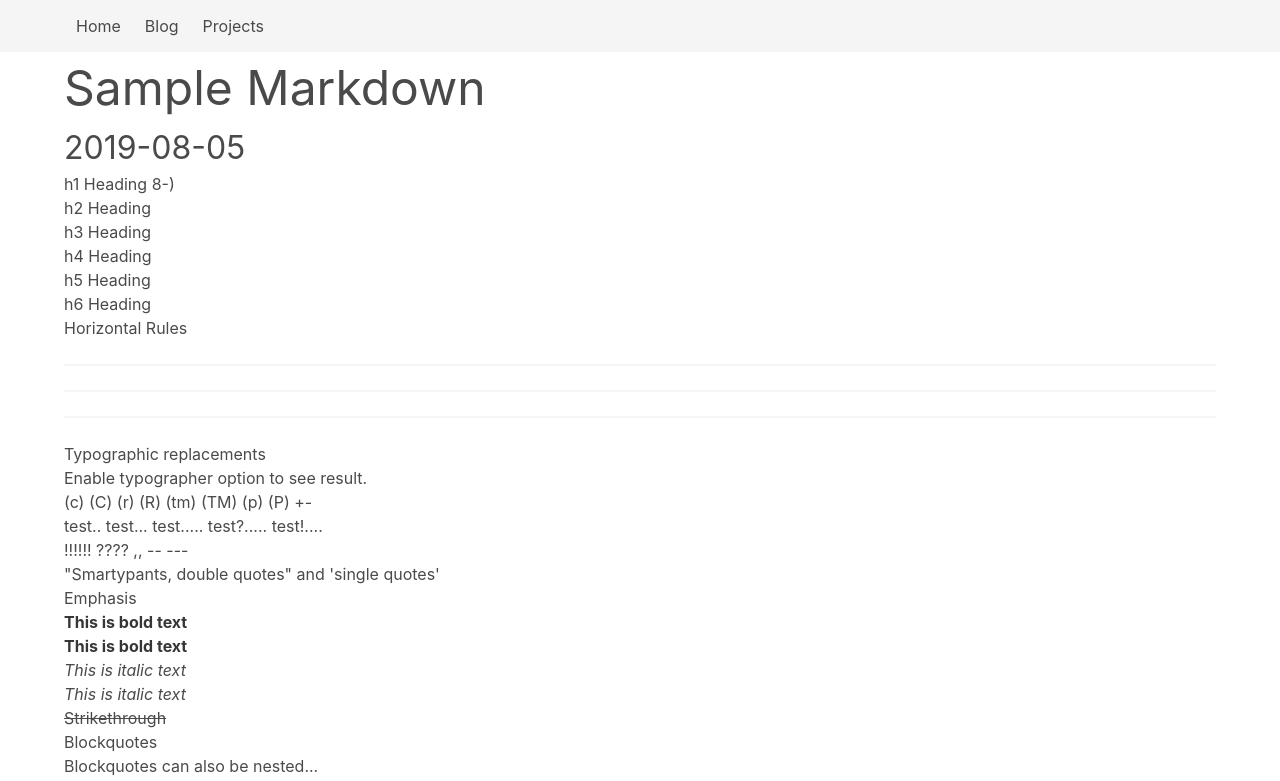
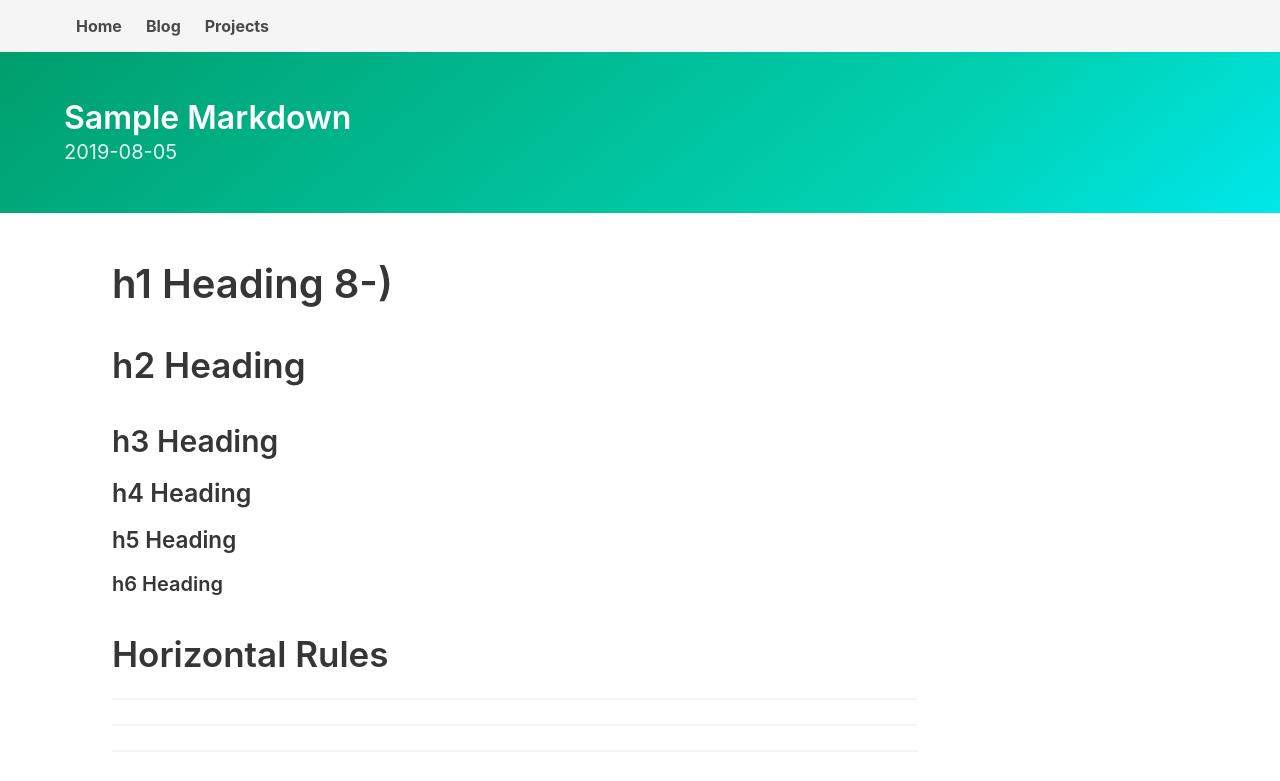
Before and after one commit to t73liu/gatsby-engineer-starter, a Gatsby site: page /posts/first-post in a window 1280 px wide. Shown: the top 781 px of the page. Built offline with nearby package versions, Linux system fonts and the light colour scheme; Gatsby itself is replaced by a stand-in of ours; some packages are replaced by stand-ins of ours.

Commit message:
feature: Improve blog post styling

```diff
--- a/src/components/layout.js
+++ b/src/components/layout.js
@@ -12,13 +12,13 @@ export default ({ children }) => {
       >
         <div className="container navbar-brand">
           <Link className="navbar-item" to="/">
-            Home
+            <strong>Home</strong>
           </Link>
-          <Link className="navbar-item" to="/blog/">
-            Blog
+          <Link className="navbar-item is-bold" to="/blog/">
+            <strong>Blog</strong>
           </Link>
-          <Link className="navbar-item" to="/projects/">
-            Projects
+          <Link className="navbar-item is-bold" to="/projects/">
+            <strong>Projects</strong>
           </Link>
         </div>
       </nav>
@@ -27,10 +27,13 @@ export default ({ children }) => {
         <footer className="footer is-fixed-bottom">
           <div className="content has-text-centered">
             <p>
-              <strong>Gatsby</strong> starter by{" "}
-              <a href="https://t73liu.github.io">Tao Liu</a>. The{" "}
+              Gatsby starter by{" "}
+              <a href="https://t73liu.github.io">
+                <strong>Tao Liu</strong>
+              </a>
+              . The{" "}
               <a href="https://github.com/t73liu/gatsby-engineer-starter">
-                source code
+                <strong>source code</strong>
               </a>{" "}
               is licensed MIT.
             </p>
--- a/src/pages/posts/first-post.md
+++ b/src/pages/posts/first-post.md
@@ -1,6 +1,7 @@
 ---
 title: "Sample Markdown"
 date: "2019-08-05"
+tags: ["markdown", "test"]
 ---
 
 # h1 Heading 8-)
--- a/src/pages/posts/second-post.md
+++ b/src/pages/posts/second-post.md
@@ -1,6 +1,7 @@
 ---
 title: "Rabble Rabble"
 date: "2019-08-12"
+tags: ["test", "video"]
 ---
 
 Pandas are really sweet.
--- a/src/styles/global.scss
+++ b/src/styles/global.scss
@@ -10,6 +10,10 @@ iframe {
   width: 400px;
 }
 
+.hero-foot {
+  padding: 0 1.5rem;
+}
+
 .navbar-brand.container {
   display: flex;
 }
--- a/src/templates/blog-post.js
+++ b/src/templates/blog-post.js
@@ -3,14 +3,32 @@ import { graphql } from "gatsby";
 import SEO from "../components/seo";
 
 export default ({ data }) => {
-  const title = data.markdownRemark.frontmatter.title;
+  const { title, date, tags } = data.markdownRemark.frontmatter;
   return (
     <Fragment>
       <SEO title={title} />
+      <section className="hero is-primary is-bold">
+        <div className="hero-body">
+          <div className="container">
+            <h1 className="title">{title}</h1>
+            <h2 className="subtitle">{date}</h2>
+          </div>
+        </div>
+      </section>
       <div className="container">
-        <h1 className="is-size-1">{title}</h1>
-        <h1 className="is-size-3">{data.markdownRemark.frontmatter.date}</h1>
-        <div dangerouslySetInnerHTML={{ __html: data.markdownRemark.html }} />
+        <div className="hero-body">
+          <div
+            className="content is-medium"
+            dangerouslySetInnerHTML={{ __html: data.markdownRemark.html }}
+          />
+        </div>
+        <div className="hero-foot tags are-medium">
+          {tags.map(tag => (
+            <span key={tag} className="tag is-link">
+              {tag}
+            </span>
+          ))}
+        </div>
       </div>
     </Fragment>
   );
@@ -23,6 +41,7 @@ export const query = graphql`
       frontmatter {
         title
         date
+        tags
       }
     }
   }
```
